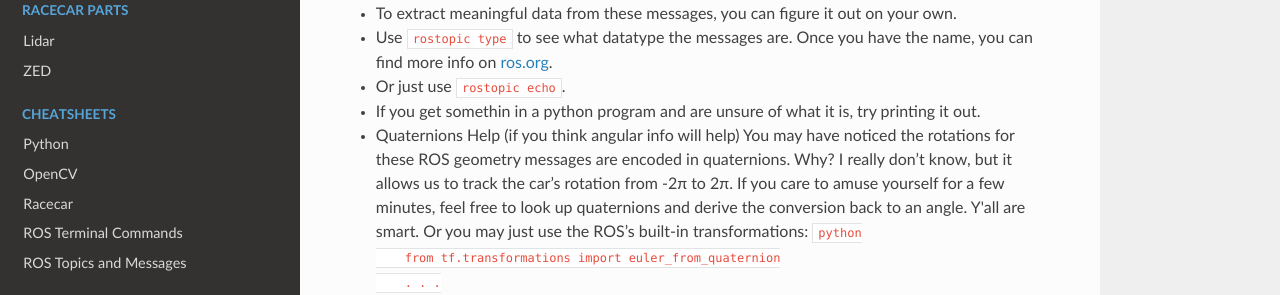
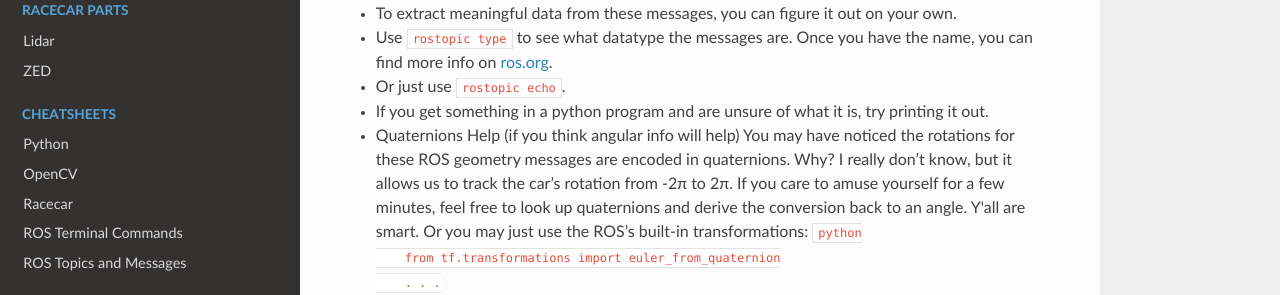
Before and after one commit to ChrisLindland/racecar-website, an MkDocs documentation site: the page built from docs/maps/localization/particle_filter_usage.md, in a window 1280 px wide and 900 px high, scrolled down 1727 px. Shown: the part 284-579 px from the top of the window. Built offline with MkDocs 1.6.1, drawn with Linux system fonts in a browser that asks for light colours; nearby versions of some CDN libraries.

Commit message:
Update particle_filter_usage.md

````diff
--- a/docs/maps/localization/particle_filter_usage.md
+++ b/docs/maps/localization/particle_filter_usage.md
@@ -30,7 +30,7 @@ After the program prints "…Received first LiDAR message," it should start to p
   * To extract meaningful data from these messages, you can figure it out on your own.
   * Use `rostopic type` to see what datatype the messages are. Once you have the name, you can find more info on [ros.org](http://docs.ros.org/api/geometry_msgs/html/index-msg.html).
   * Or just use `rostopic echo`.
-  * If you get somethin in a python program and are unsure of what it is, try printing it out.
+  * If you get something in a python program and are unsure of what it is, try printing it out.
   * Quaternions Help (if you think angular info will help)
   You may have noticed the rotations for these ROS geometry messages are encoded in quaternions. Why? I really don’t know, but it allows us to track the car’s rotation from -2π to 2π. If you care to amuse yourself for a few minutes, feel free to look up quaternions and derive the conversion back to an angle. Y'all are smart. Or you may just use the ROS’s built-in transformations:
   ```python
````
